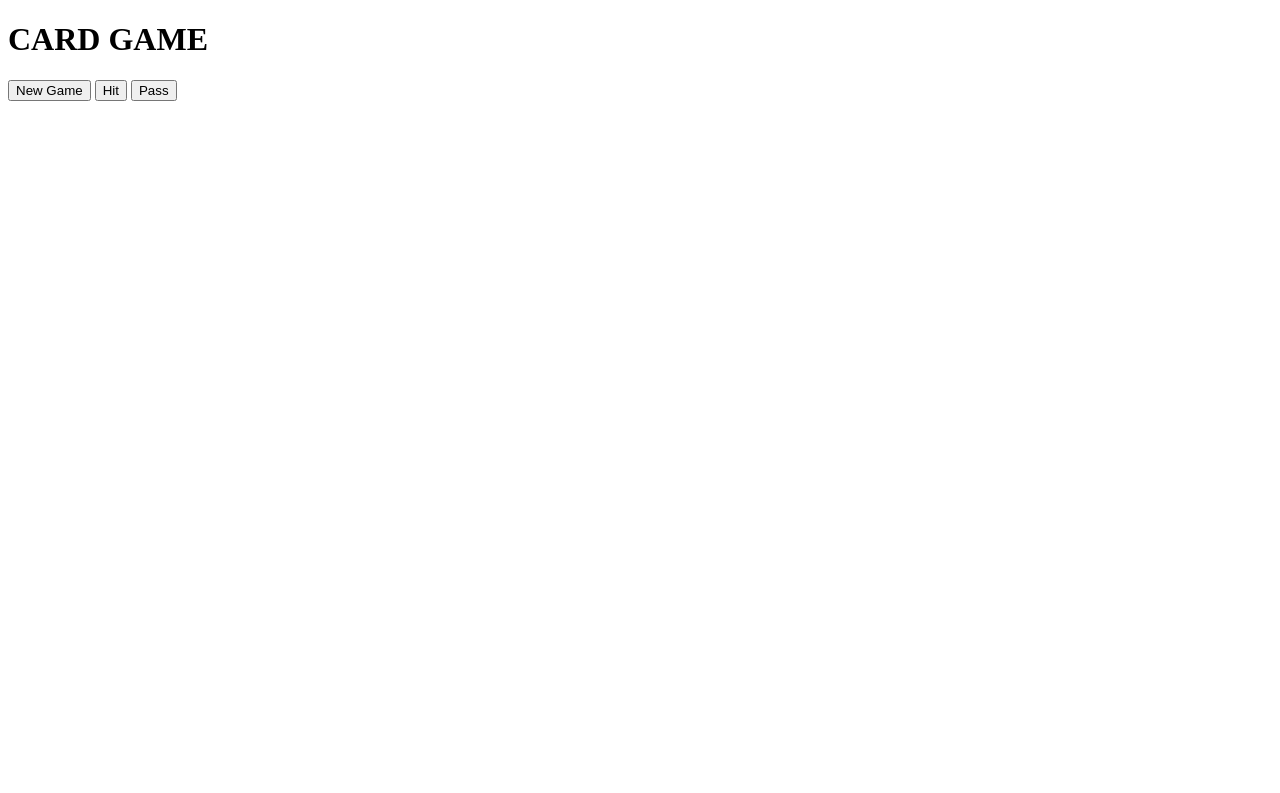
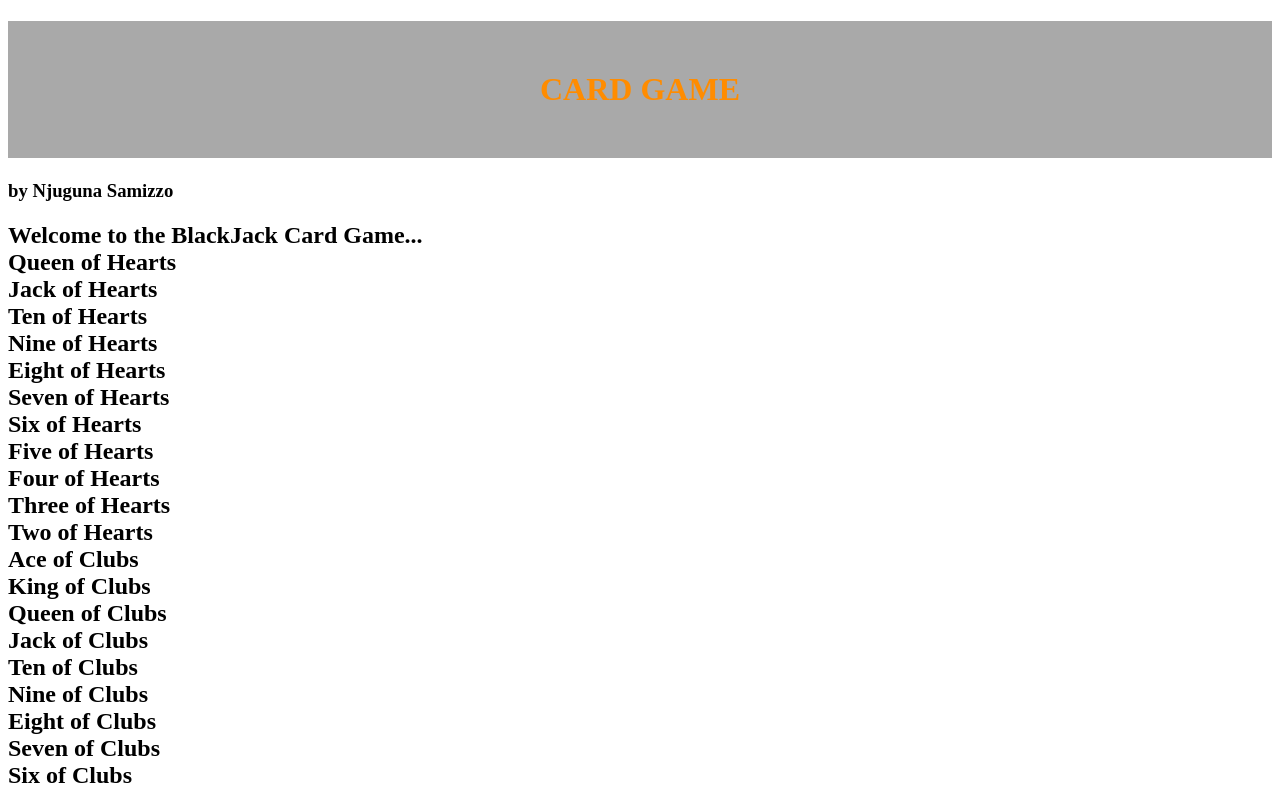
Before and after one commit to SamizzotheGeek/LEARNWITHANDELA, a plain HTML site: page cardGame/index.html in a window 1280 px wide. Both pictures are taken after a click on the button "New Game". Shown: the top 793 px of the page. Drawn offline with Linux system fonts and the light colour scheme.

Commit message:
Add files via upload

```diff
--- a/cardGame/index.html
+++ b/cardGame/index.html
@@ -5,15 +5,19 @@
     <meta name="viewport" content="width=device-width, initial-scale=1.0">
     <meta http-equiv="X-UA-Compatible" content="ie=edge">
     <title>Card Game</title>
-    <script type="text/javascript" src="script.js"></script>
-    <!--<script src="card.js"></script>-->
+
+    <style>
+        #title {text-align: center; background-color: darkgrey;
+        color: darkorange; padding: 50px;}
+    </style>
 </head>
 <body>
     <h1 id="title">CARD GAME</h1>
-    <div id="some" > </div>
-    <button id="new" > New Game</button>
+    <h3 id="titl">by Njuguna Samizzo</h3>
+    <h2><div id="some" > </div></h2>
+    <button id="new" ><h3> New Game</h3></button>
     <button id="hit" > Hit </button>
     <button id="pass" > Pass</button>
-
+    <script type="text/javascript" src="script.js"></script>
 </body>
 </html>
--- a/cardGame/script.js
+++ b/cardGame/script.js
@@ -5,18 +5,38 @@ let suits = ['Hearts', 'Clubs', 'Diamonds','Spades'];
 let values = ['Ace', 'King', 'Queen ', 'Jack', 'Ten',
                 'Nine','Eight','Seven','Six','Five','Four','Three','Two'];
 
-//buttons
+//game incidences
+let gameStarted = false;
+    gameOver = false;
+    playerWon = false;
+    dealerCards = [];
+    dealerScore= 0;
+    dealScore = 0;
+    //deck = [];
+
+//DOM items
 let txt = document.getElementById('some');
 let newGame = document.getElementById('new');
 let hit = document.getElementById('hit');
 let pass = document.getElementById('pass');
 
 hit.style.display='none';
-pass.style = 'none';
+pass.style.display = 'none';
+showStatus();
+
+
 
 //new game
 newGame.addEventListener('click', function(){
-    txt.innerText = '<h2>Welcome to the BlackJack Card Game</h2>';
+    txt.innerText = 'Welcome to the BlackJack Card Game...';
+    hit.style.display= 'inline';
+    pass.style.display= 'inline';
+    newGame.style.display= 'none'
+
+    gameStarted = true;
+    gameOver = false;
+    playerWon = false;
+    showStatus();
 });
 
 //game dynamics
@@ -49,6 +69,25 @@ let deck=createDeck();
 
 let deal=  [nextCard(),nextCard()];
 
+//status
+function showStatus(){ if (! gameStarted){
+    txt.innerText = 'Welcome to Blackjack card...enjoy';
+    return;
+}
+for (var i=0; i<deck.length; i++){
+    txt.innerText += '\n' + cardString(deck[i]);
+}
+}
+//shuffler
+function shuffler(deck){
+    for (let i=0; i<deck.length; i++){
+        let swapIdx = Math.trunc(Math.random()*deck.length);
+        let tmp = deck[swapIdx];
+        deck[swapIdx]=deck[i];
+        deck[i]=tmp;
+    }
+}
+
 console.log("Welcome to Poker");
 
 console.log("You are dealt: ");
```
